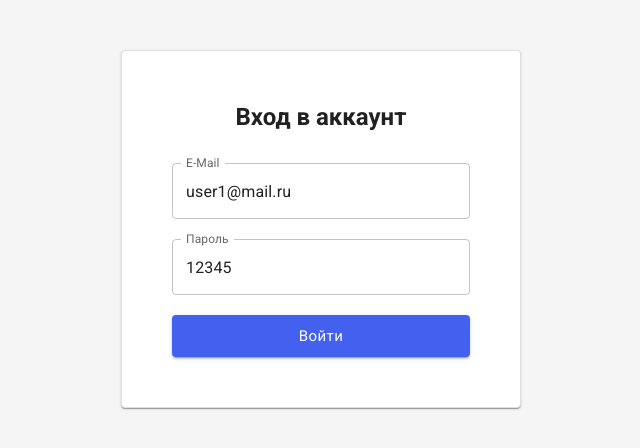
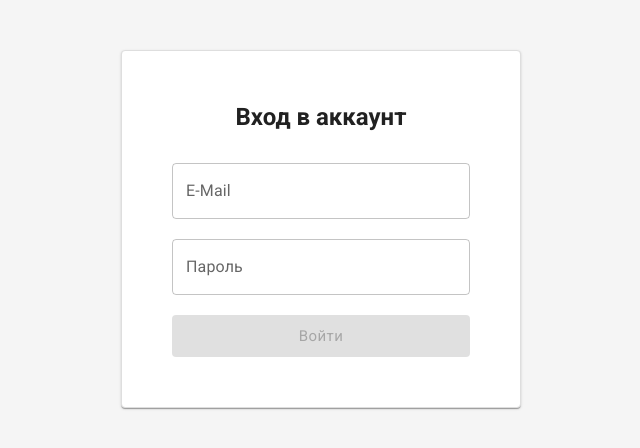
Before and after one commit to shzFas/diplom-frontend, a React (Create React App) app: page /login in a window 1280 px wide. Shown: the top 448 px of the page, without its empty margins (319-959 px from the left). Built offline with nearby package versions, Linux system fonts and the light colour scheme; no server answers.

Commit message:
feat: change login

```diff
--- a/src/pages/Login/index.jsx
+++ b/src/pages/Login/index.jsx
@@ -20,8 +20,8 @@ export const Login = () => {
     formState: { errors, isValid },
   } = useForm({
     defaultValues: {
-      email: 'user1@mail.ru',
-      password: '12345',
+      email: '',
+      password: '',
     },
     mode: 'onChange',
   });
@@ -58,6 +58,7 @@ export const Login = () => {
           fullWidth
         />
         <TextField
+          type="password"
           className={styles.field}
           label="Пароль"
           error={Boolean(errors.password?.message)}
```
